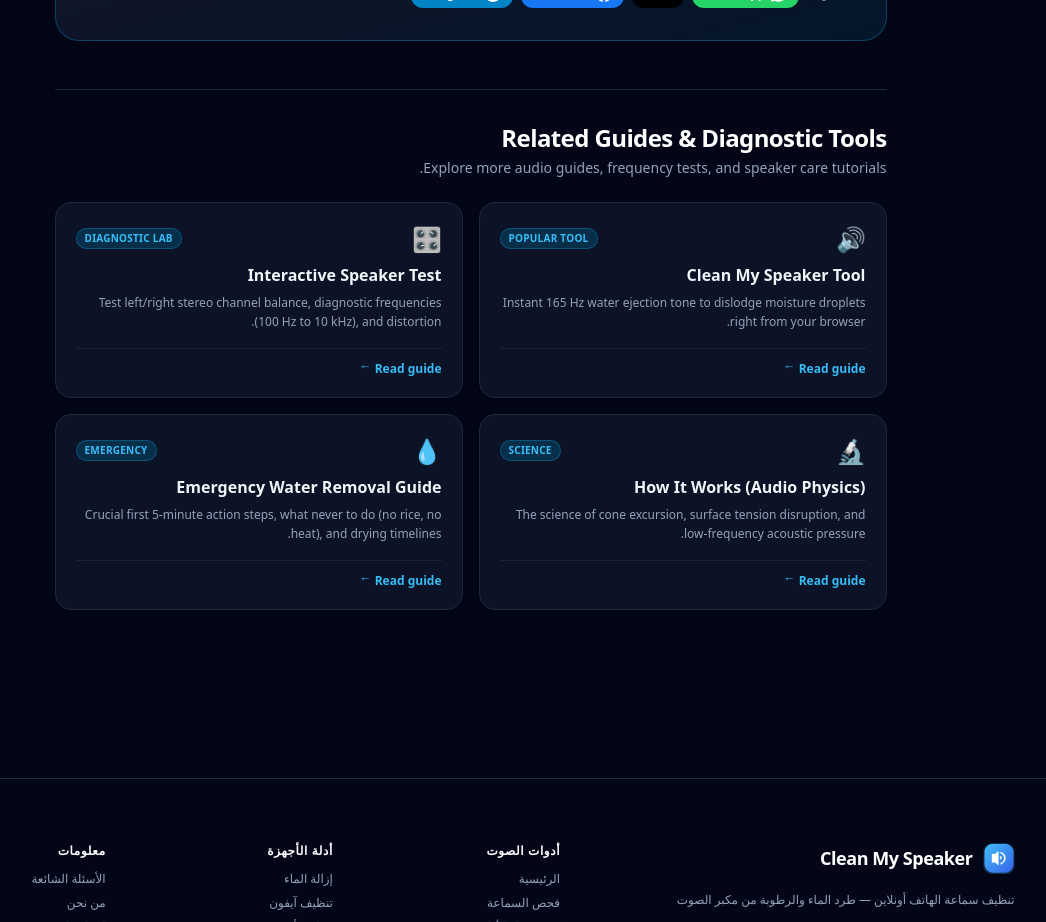
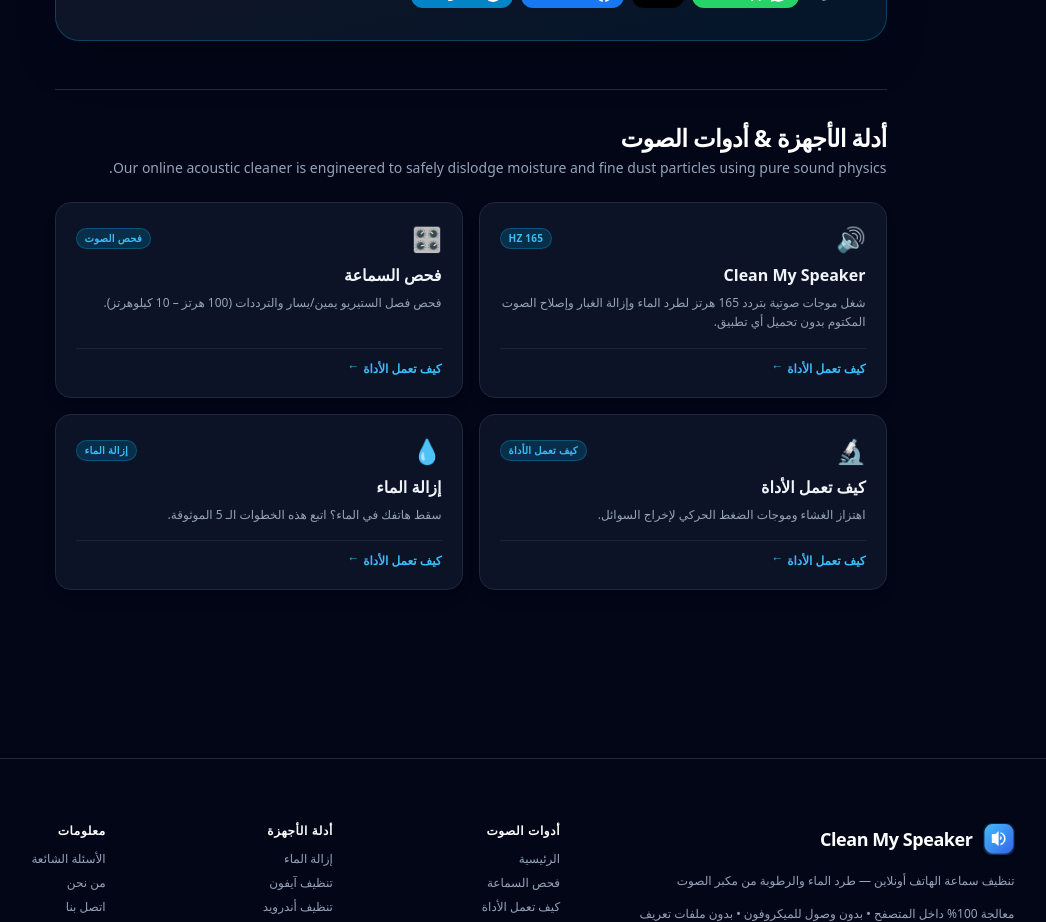
Before and after one commit to michaelasmith211/Clean-My-Speaker, a Next.js app: page /ar/faq/ in a window 1280 px wide. Shown: the part 1000-1922 px from the top of the page, without its empty margins (162-1208 px from the left). Built offline with nearby package versions, Linux system fonts and the light colour scheme.

Commit message:
fix(i18n): verify and localize all components (RelatedGuides, SafetyNotice, LocaleHtmlSync) and validate on-page SEO across all 40 languages

```diff
--- a/src/app/[locale]/languages/page.tsx
+++ b/src/app/[locale]/languages/page.tsx
@@ -49,7 +49,7 @@
 
       <header className="space-y-4 my-8 text-center max-w-2xl mx-auto">
         <div className="inline-flex items-center gap-2 px-3.5 py-1 rounded-full bg-slate-900 border border-slate-800 text-sky-400 text-xs font-semibold uppercase tracking-wider">
-          <span>🌐</span> 27 Supported Languages
+          <span>🌐</span> 40 Supported Languages
         </div>
         <h1 className="text-3xl sm:text-4xl lg:text-5xl font-black text-white tracking-tight">
           {t('languages.h1')}
--- a/src/app/[locale]/layout.tsx
+++ b/src/app/[locale]/layout.tsx
@@ -2,6 +2,7 @@
 import { notFound } from 'next/navigation';
 import { Header } from '@/components/Header';
 import { Footer } from '@/components/Footer';
+import { LocaleHtmlSync } from '@/components/LocaleHtmlSync';
 import { getLocaleStaticParams, isLocaleSupported, isRTL, getLocaleConfig } from '@/i18n/config';
 import { getHreflangAlternates, getCanonicalUrl } from '@/i18n/locale-utils';
 import { getTranslations } from '@/i18n/getTranslations';
@@ -57,6 +58,7 @@
 
   return (
     <div lang={locale} dir={dir} className="min-h-screen flex flex-col">
+      <LocaleHtmlSync locale={locale} dir={dir} />
       <Header locale={locale} />
       <div className="flex-1">{children}</div>
       <Footer locale={locale} />
--- a/src/app/languages/page.tsx
+++ b/src/app/languages/page.tsx
@@ -9,14 +9,14 @@
 
 export const metadata: Metadata = {
   title: 'Languages – Select Your Language | Clean My Speaker',
-  description: 'Choose your language to access Clean My Speaker in 27 supported languages. Fast, browser-based phone speaker cleaner and water eject tool.',
+  description: 'Choose your language to access Clean My Speaker in 40 supported languages. Fast, browser-based phone speaker cleaner and water eject tool.',
   alternates: {
     canonical: 'https://cleanmyspeaker.net/languages/',
     languages: getHreflangAlternates('/languages'),
   },
   openGraph: {
     title: 'Languages – Select Your Language | Clean My Speaker',
-    description: 'Choose your language to access Clean My Speaker in 27 supported languages.',
+    description: 'Choose your language to access Clean My Speaker in 40 supported languages.',
     url: 'https://cleanmyspeaker.net/languages/',
   },
 };
@@ -33,7 +33,7 @@
 
         <header className="space-y-4 my-8 text-center max-w-2xl mx-auto">
           <div className="inline-flex items-center gap-2 px-3.5 py-1 rounded-full bg-slate-900 border border-slate-800 text-sky-400 text-xs font-semibold uppercase tracking-wider">
-            <span>🌐</span> 27 Supported Languages
+            <span>🌐</span> 40 Supported Languages
           </div>
           <h1 className="text-3xl sm:text-4xl lg:text-5xl font-black text-white tracking-tight">
             {t('languages.h1')}
--- /dev/null
+++ b/src/components/LocaleHtmlSync.tsx
@@ -0,0 +1,21 @@
+'use client';
+
+import React, { useEffect } from 'react';
+
+interface LocaleHtmlSyncProps {
+  locale: string;
+  dir: 'ltr' | 'rtl';
+}
+
+export const LocaleHtmlSync: React.FC<LocaleHtmlSyncProps> = ({ locale, dir }) => {
+  useEffect(() => {
+    if (typeof document !== 'undefined') {
+      document.documentElement.lang = locale;
+      document.documentElement.dir = dir;
+    }
+  }, [locale, dir]);
+
+  return null;
+};
+
+export default LocaleHtmlSync;
--- a/src/components/RelatedGuides.tsx
+++ b/src/components/RelatedGuides.tsx
@@ -1,102 +1,99 @@
 import React from 'react';
 import Link from 'next/link';
 import { DEFAULT_LOCALE } from '@/i18n/config';
-import { getLocalizedPath } from '@/i18n/locale-utils';
-
-interface GuideLink {
-  title: string;
-  href: string;
-  description: string;
-  icon: string;
-  badge?: string;
-}
+import { getTranslations } from '@/i18n/getTranslations';
+import { getLocalizedPath, getCleanPath } from '@/i18n/locale-utils';
 
 interface RelatedGuidesProps {
   currentPath: string;
   locale?: string;
 }
 
-const ALL_GUIDES: GuideLink[] = [
+export const RelatedGuides: React.FC<RelatedGuidesProps> = ({ currentPath, locale = DEFAULT_LOCALE }) => {
+  const { t } = getTranslations(locale);
+  const cleanPath = getCleanPath(currentPath);
+
+  const guides = [
     {
-    title: 'Clean My Speaker Tool',
-    href: '/',
-    description: 'Instant 165 Hz water ejection tone to dislodge moisture droplets right from your browser.',
+      title: t('common.siteName'),
+      path: '',
+      description: t('home.heroSub'),
       icon: '🔊',
-    badge: 'Popular Tool',
+      badge: '165 Hz',
     },
     {
-    title: 'Interactive Speaker Test',
-    href: '/speaker-test',
-    description: 'Test left/right stereo channel balance, diagnostic frequencies (100 Hz to 10 kHz), and distortion.',
+      title: t('nav.test'),
+      path: 'speaker-test',
+      description: t('speakerTest.subtitle'),
       icon: '🎛️',
-    badge: 'Diagnostic Lab',
+      badge: t('speakerTest.badge'),
     },
     {
-    title: 'How It Works (Audio Physics)',
-    href: '/how-it-works',
-    description: 'The science of cone excursion, surface tension disruption, and low-frequency acoustic pressure.',
+      title: t('nav.howItWorks'),
+      path: 'how-it-works',
+      description: t('howItWorks.sub'),
       icon: '🔬',
-    badge: 'Science',
+      badge: t('nav.howItWorks'),
     },
     {
-    title: 'Emergency Water Removal Guide',
-    href: '/remove-water-from-phone-speaker',
-    description: 'Crucial first 5-minute action steps, what never to do (no rice, no heat), and drying timelines.',
+      title: t('nav.removeWater'),
+      path: 'remove-water-from-phone-speaker',
+      description: t('removeWater.sub'),
       icon: '💧',
-    badge: 'Emergency',
+      badge: t('nav.removeWater'),
     },
     {
-    title: 'iPhone Speaker Cleaner Guide',
-    href: '/iphone-speaker-cleaner',
-    description: 'Earpiece vs bottom speaker holes, iOS liquid detected warnings, and Safari audio tips.',
+      title: t('nav.iphone'),
+      path: 'iphone-speaker-cleaner',
+      description: t('iphoneCleaner.sub'),
       icon: '🍎',
-    badge: 'Apple iOS',
+      badge: 'iOS',
     },
     {
-    title: 'Android Speaker Cleaner Guide',
-    href: '/android-speaker-cleaner',
-    description: 'Samsung, Pixel, and Xiaomi acoustic chamber variations, moisture alerts, and multi-frequency sweep.',
+      title: t('nav.android'),
+      path: 'android-speaker-cleaner',
+      description: t('androidCleaner.sub'),
       icon: '🤖',
       badge: 'Android',
     },
     {
-    title: 'Dust & Physical Cleaning Guide',
-    href: '/speaker-cleaning-guide',
-    description: 'Safe tools (soft-bristle brushes, poster putty), lint removal, and avoiding mesh puncture.',
+      title: t('nav.guide'),
+      path: 'speaker-cleaning-guide',
+      description: t('cleaningGuide.sub'),
       icon: '🧹',
-    badge: 'Maintenance',
+      badge: t('nav.guide'),
     },
     {
-    title: 'Troubleshooting & FAQ',
-    href: '/faq',
-    description: 'Answers to top questions regarding water ejection tones, hardware safety, and blown speakers.',
+      title: t('nav.faq'),
+      path: 'faq',
+      description: t('faq.sub'),
       icon: '❓',
-    badge: 'FAQ Hub',
+      badge: 'FAQ',
     },
   ];
 
-export const RelatedGuides: React.FC<RelatedGuidesProps> = ({ currentPath, locale = DEFAULT_LOCALE }) => {
-  const cleanPath = currentPath.replace(/^\/[a-z]{2}(\/|$)/, '/').replace(/\/$/, '') || '/';
-  const related = ALL_GUIDES.filter((g) => g.href !== cleanPath).slice(0, 4);
+  const related = guides.filter((g) => g.path !== cleanPath).slice(0, 4);
 
   return (
     <section className="my-12 pt-8 border-t border-slate-800 text-start" aria-label="Related Guides & Tools">
       <div className="flex items-center justify-between mb-6">
         <div>
           <h2 className="text-xl sm:text-2xl font-bold text-white tracking-tight">
-            Related Guides &amp; Diagnostic Tools
+            {t('nav.deviceGuides')} &amp; {t('nav.audioTools')}
           </h2>
           <p className="text-xs sm:text-sm text-slate-400 mt-1">
-            Explore more audio guides, frequency tests, and speaker care tutorials.
+            {t('home.whyChooseDesc')}
           </p>
         </div>
       </div>
 
       <div className="grid grid-cols-1 sm:grid-cols-2 gap-4">
-        {related.map((guide) => (
+        {related.map((guide) => {
+          const targetUrl = guide.path ? getLocalizedPath(`/${guide.path}`, locale) : getLocalizedPath('/', locale);
+          return (
             <Link
-            key={guide.href}
-            href={getLocalizedPath(guide.href, locale)}
+              key={guide.path}
+              href={targetUrl}
               className="group p-5 rounded-2xl bg-slate-900/80 hover:bg-slate-850 border border-slate-800 hover:border-sky-500/50 transition-all hover:-translate-y-0.5 shadow-lg flex flex-col justify-between"
             >
               <div>
@@ -111,16 +108,17 @@
                 <h3 className="font-bold text-slate-100 group-hover:text-sky-300 transition-colors text-sm sm:text-base">
                   {guide.title}
                 </h3>
-              <p className="text-xs text-slate-400 mt-1.5 leading-relaxed">
+                <p className="text-xs text-slate-400 mt-1.5 leading-relaxed line-clamp-2">
                   {guide.description}
                 </p>
               </div>
               <div className="mt-4 pt-3 border-t border-slate-800/80 flex items-center text-xs font-semibold text-sky-400 group-hover:text-sky-300">
-              <span>Read guide</span>
+                <span>{t('nav.howItWorks')}</span>
                 <span className="ms-1 group-hover:translate-x-1 transition-transform rtl:rotate-180">→</span>
               </div>
             </Link>
-        ))}
+          );
+        })}
       </div>
     </section>
   );
```
Also changed, not shown: src/components/SafetyNotice.tsx (+15 -13 lines). Lines whose indentation alone changed are shown as unchanged.
